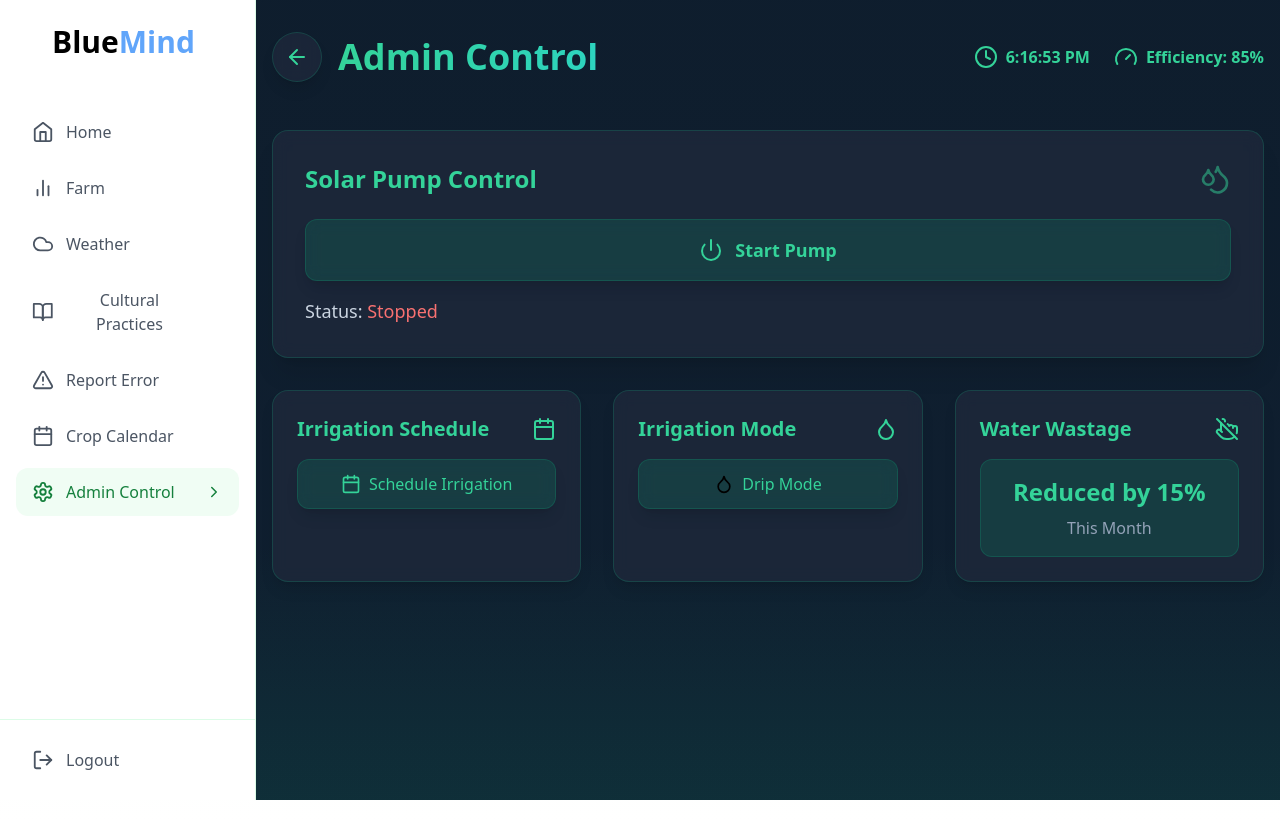
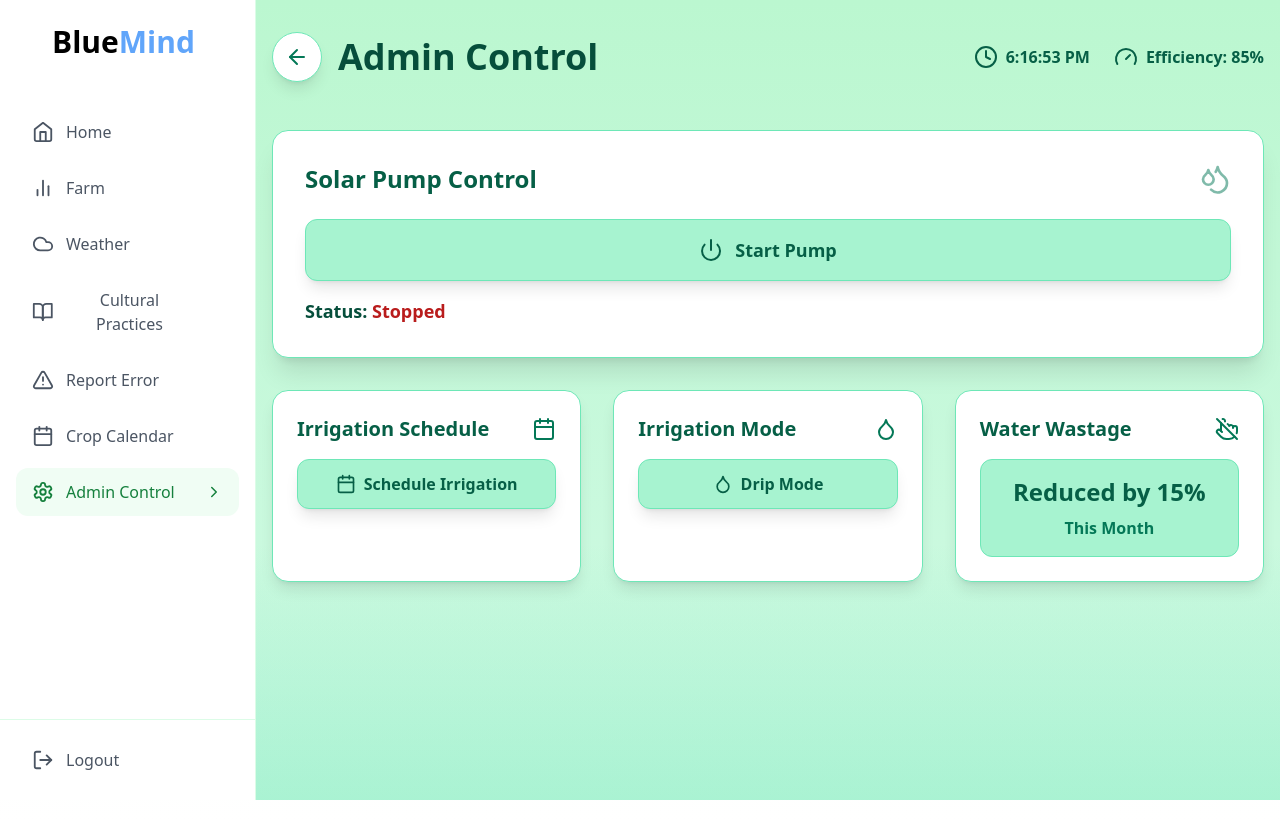
Before and after one commit to anmol5936/Project-BlueMind, a React (Vite) app in the folder Frontend/: page /AdminControl in a window 1280 px wide. Built offline with nearby package versions, Linux system fonts and the light colour scheme; sample sign-in values are in the browser's storage.

Commit message:
feat: Enhance BlueMindLoader with bubble animation and adjust loading transition duration

```diff
--- a/Frontend/src/App.tsx
+++ b/Frontend/src/App.tsx
@@ -22,7 +22,7 @@
 
   if (isLoading) {
     return (
-      <div className={`transition-opacity duration-500 ${isExiting ? 'animate-fade-out' : ''}`}>
+      <div className={`transition-opacity duration-800 ${isExiting ? 'animate-fade-out' : ''}`}>
         <BlueMindLoader />
       </div>
     );
--- a/Frontend/src/components/AdminControl.tsx
+++ b/Frontend/src/components/AdminControl.tsx
@@ -12,20 +12,20 @@
 
 const WaterWave: React.FC = () => (
   <div className="absolute inset-0 overflow-hidden pointer-events-none">
-    <div className="absolute inset-0 bg-gradient-to-b from-emerald-600/5 to-teal-500/5" />
+    <div className="absolute inset-0 bg-gradient-to-b from-green-200 to-emerald-100" />
     <motion.div
       initial={{ y: 0 }}
       animate={{ y: [-20, 0, -20] }}
       transition={{ duration: 4, repeat: Infinity, ease: "easeInOut" }}
-      className="absolute inset-x-0 bottom-0 h-64 bg-gradient-to-t from-emerald-500/10 to-transparent"
+      className="absolute inset-x-0 bottom-0 h-64 bg-gradient-to-t from-emerald-300/40 to-transparent"
     />
   </div>
 );
 
 const EfficiencyMeter: React.FC<{ efficiency: number }> = ({ efficiency }) => (
-  <div className="flex items-center gap-2 text-emerald-400">
+  <div className="flex items-center gap-2 text-emerald-800">
     <Gauge className="animate-pulse" size={24} />
-    <span className="font-semibold">Efficiency: {efficiency}%</span>
+    <span className="font-bold">Efficiency: {efficiency}%</span>
   </div>
 );
 
@@ -38,9 +38,9 @@
   }, []);
 
   return (
-    <div className="flex items-center gap-2 text-emerald-400">
+    <div className="flex items-center gap-2 text-emerald-800">
       <Clock size={24} />
-      <span className="font-semibold">
+      <span className="font-bold">
         {time.toLocaleTimeString()}
       </span>
     </div>
@@ -57,26 +57,26 @@
           initial={{ opacity: 0 }}
           animate={{ opacity: 1 }}
           exit={{ opacity: 0 }}
-          className="fixed inset-0 bg-slate-900/80 backdrop-blur-sm flex items-center justify-center z-50"
+          className="fixed inset-0 bg-emerald-100/90 backdrop-blur-sm flex items-center justify-center z-50"
         >
           <motion.div
             initial={{ scale: 0.9, y: 20 }}
             animate={{ scale: 1, y: 0 }}
             exit={{ scale: 0.9, y: 20 }}
-            className="bg-slate-800/90 backdrop-blur-lg rounded-2xl p-8 w-full max-w-md mx-4 border border-emerald-500/20 shadow-xl shadow-emerald-500/10"
+            className="bg-white rounded-2xl p-8 w-full max-w-md mx-4 border border-emerald-300 shadow-xl"
           >
             <div className="flex justify-between items-center mb-6">
-              <h3 className="text-2xl font-bold text-emerald-400">Schedule Irrigation</h3>
+              <h3 className="text-2xl font-bold text-emerald-800">Schedule Irrigation</h3>
               <button
                 onClick={onClose}
-                className="text-slate-400 hover:text-emerald-400 transition-colors"
+                className="text-emerald-600 hover:text-emerald-800 transition-colors"
                 aria-label="Close modal"
               >
                 <X size={24} />
               </button>
             </div>
             <div className="mb-6">
-              <label htmlFor="time" className="block text-lg font-medium text-emerald-400 mb-3">
+              <label htmlFor="time" className="block text-lg font-bold text-emerald-800 mb-3">
                 Select Time
               </label>
               <input
@@ -84,7 +84,7 @@
                 id="time"
                 value={selectedTime}
                 onChange={(e) => setSelectedTime(e.target.value)}
-                className="w-full p-3 bg-slate-700/50 border border-emerald-500/20 rounded-xl text-emerald-400 focus:ring-2 focus:ring-emerald-500 focus:border-transparent"
+                className="w-full p-3 bg-emerald-100 border border-emerald-300 rounded-xl text-emerald-800 font-bold focus:ring-2 focus:ring-emerald-600 focus:border-transparent"
               />
             </div>
             <div className="flex justify-end gap-4">
@@ -92,7 +92,7 @@
                 whileHover={{ scale: 1.02 }}
                 whileTap={{ scale: 0.98 }}
                 onClick={onClose}
-                className="px-6 py-3 text-slate-300 hover:text-emerald-400 rounded-xl transition-colors"
+                className="px-6 py-3 text-emerald-700 hover:text-emerald-800 rounded-xl transition-colors font-bold"
               >
                 Cancel
               </motion.button>
@@ -103,7 +103,7 @@
                   onSchedule(selectedTime);
                   onClose();
                 }}
-                className="px-6 py-3 bg-emerald-600 hover:bg-emerald-500 text-white rounded-xl shadow-lg shadow-emerald-500/20 transition-colors"
+                className="px-6 py-3 bg-emerald-700 hover:bg-emerald-600 text-white rounded-xl shadow-lg shadow-emerald-600/20 transition-colors font-bold"
               >
                 Schedule
               </motion.button>
@@ -138,9 +138,9 @@
     toast.success(`Pump ${isPumpRunning ? 'stopped' : 'started'} successfully!`, {
       icon: isPumpRunning ? '🔴' : '🟢',
       style: {
-        background: '#1f2937',
-        color: '#fff',
-        border: '1px solid #059669',
+        background: '#fff',
+        color: '#064e3b',
+        border: '1px solid #047857',
       },
     });
   };
@@ -149,9 +149,9 @@
     toast.success(`Irrigation scheduled for ${time}`, {
       icon: '📅',
       style: {
-        background: '#1f2937',
-        color: '#fff',
-        border: '1px solid #059669',
+        background: '#fff',
+        color: '#064e3b',
+        border: '1px solid #047857',
       },
     });
   };
@@ -160,7 +160,7 @@
     <motion.div
       initial={{ opacity: 0 }}
       animate={{ opacity: 1 }}
-      className="min-h-screen bg-slate-900 relative"
+      className="min-h-screen bg-emerald-100 relative"
     >
       <WaterWave />
       <Toaster position="top-right" />
@@ -178,12 +178,12 @@
                 whileHover={{ scale: 1.05 }}
                 whileTap={{ scale: 0.95 }}
                 onClick={() => navigate('/home')}
-                className="p-3 rounded-full bg-slate-800/80 backdrop-blur border border-emerald-500/20 shadow-lg"
+                className="p-3 rounded-full bg-white backdrop-blur border border-emerald-300 shadow-lg"
                 aria-label="Go back"
               >
-                <ArrowLeft className="text-emerald-400" size={24} />
+                <ArrowLeft className="text-emerald-700" size={24} />
               </motion.button>
-              <h1 className="text-4xl font-extrabold bg-gradient-to-r from-emerald-400 to-teal-400 bg-clip-text text-transparent">
+              <h1 className="text-4xl font-bold text-emerald-900">
                 Admin Control
               </h1>
             </div>
@@ -198,10 +198,10 @@
           {/* Main Pump Control */}
           <motion.div
             whileHover={{ y: -5 }}
-            className="lg:col-span-3 bg-slate-800/80 backdrop-blur rounded-2xl p-8 border border-emerald-500/20 shadow-xl"
+            className="lg:col-span-3 bg-white backdrop-blur rounded-2xl p-8 border border-emerald-300 shadow-xl"
           >
             <div className="flex items-center justify-between mb-6">
-              <h2 className="text-2xl font-bold text-emerald-400">Solar Pump Control</h2>
+              <h2 className="text-2xl font-bold text-emerald-800">Solar Pump Control</h2>
               <motion.div
                 animate={{
                   scale: isPumpRunning ? [1, 1.2, 1] : 1,
@@ -209,31 +209,31 @@
                 }}
                 transition={{ duration: 1, repeat: isPumpRunning ? Infinity : 0 }}
               >
-                <Droplets className="text-emerald-400" size={32} />
+                <Droplets className="text-emerald-700" size={32} />
               </motion.div>
             </div>
             <motion.button
               whileHover={{ scale: 1.02 }}
               whileTap={{ scale: 0.98 }}
               onClick={togglePump}
-              className={`w-full py-4 px-6 rounded-xl flex items-center justify-center gap-3 text-lg font-semibold ${
+              className={`w-full py-4 px-6 rounded-xl flex items-center justify-center gap-3 text-lg font-bold ${
                 isPumpRunning
-                  ? 'bg-red-500/20 text-red-400 hover:bg-red-500/30'
-                  : 'bg-emerald-600/20 text-emerald-400 hover:bg-emerald-600/30'
-              } backdrop-blur border border-emerald-500/20 shadow-lg transition-colors`}
+                  ? 'bg-red-200 text-red-700 hover:bg-red-300'
+                  : 'bg-emerald-200 text-emerald-800 hover:bg-emerald-300'
+              } backdrop-blur border border-emerald-300 shadow-lg transition-colors`}
               aria-label={isPumpRunning ? 'Stop pump' : 'Start pump'}
             >
               <Power size={24} />
               {isPumpRunning ? 'Stop Pump' : 'Start Pump'}
             </motion.button>
-            <div className="mt-4 flex items-center justify-between text-slate-300">
-              <p className="text-lg">
-                Status: <span className={isPumpRunning ? 'text-emerald-400' : 'text-red-400'}>
+            <div className="mt-4 flex items-center justify-between text-emerald-900">
+              <p className="text-lg font-bold">
+                Status: <span className={isPumpRunning ? 'text-emerald-700' : 'text-red-700'}>
                   {isPumpRunning ? 'Running' : 'Stopped'}
                 </span>
               </p>
               {isPumpRunning && (
-                <p className="text-emerald-400">
+                <p className="text-emerald-700 font-bold">
                   Water Saved: {waterSaved}L
                 </p>
               )}
@@ -243,17 +243,17 @@
           {/* Secondary Controls */}
           <motion.div
             whileHover={{ y: -5 }}
-            className="bg-slate-800/80 backdrop-blur rounded-2xl p-6 border border-emerald-500/20 shadow-lg"
+            className="bg-white backdrop-blur rounded-2xl p-6 border border-emerald-300 shadow-lg"
           >
             <div className="flex justify-between items-center mb-4">
-              <h2 className="text-xl font-semibold text-emerald-400">Irrigation Schedule</h2>
-              <Calendar className="text-emerald-400" size={24} />
+              <h2 className="text-xl font-bold text-emerald-800">Irrigation Schedule</h2>
+              <Calendar className="text-emerald-700" size={24} />
             </div>
             <motion.button
               whileHover={{ scale: 1.02 }}
               whileTap={{ scale: 0.98 }}
               onClick={() => setIsScheduleModalOpen(true)}
-              className="w-full py-3 px-4 rounded-xl bg-emerald-600/20 text-emerald-400 hover:bg-emerald-600/30 backdrop-blur border border-emerald-500/20 shadow-lg transition-colors flex items-center justify-center gap-2"
+              className="w-full py-3 px-4 rounded-xl bg-emerald-200 text-emerald-800 hover:bg-emerald-300 backdrop-blur border border-emerald-300 shadow-lg transition-colors flex items-center justify-center gap-2 font-bold"
               aria-label="Schedule irrigation"
             >
               <Calendar size={20} />
@@ -263,11 +263,11 @@
 
           <motion.div
             whileHover={{ y: -5 }}
-            className="bg-slate-800/80 backdrop-blur rounded-2xl p-6 border border-emerald-500/20 shadow-lg"
+            className="bg-white backdrop-blur rounded-2xl p-6 border border-emerald-300 shadow-lg"
           >
             <div className="flex justify-between items-center mb-4">
-              <h2 className="text-xl font-semibold text-emerald-400">Irrigation Mode</h2>
-              <Droplet className="text-emerald-400" size={24} />
+              <h2 className="text-xl font-bold text-emerald-800">Irrigation Mode</h2>
+              <Droplet className="text-emerald-700" size={24} />
             </div>
             <motion.button
               whileHover={{ scale: 1.02 }}
@@ -277,19 +277,19 @@
                 toast.success(`Switched to ${isDripMode ? 'Sprinkler' : 'Drip'} mode`, {
                   icon: '💧',
                   style: {
-                    background: '#1f2937',
-                    color: '#fff',
-                    border: '1px solid #059669',
+                    background: '#fff',
+                    color: '#064e3b',
+                    border: '1px solid #047857',
                   },
                 });
               }}
-              className={`w-full py-3 px-4 rounded-xl flex items-center justify-center gap-2 ${
-                isDripMode ? 'bg-emerald-600/20' : 'bg-blue-600/20'
-              } backdrop-blur border border-emerald-500/20 shadow-lg transition-colors`}
+              className={`w-full py-3 px-4 rounded-xl flex items-center justify-center gap-2 font-bold ${
+                isDripMode ? 'bg-emerald-200 text-emerald-800' : 'bg-blue-200 text-blue-800'
+              } backdrop-blur border border-emerald-300 shadow-lg transition-colors`}
               aria-label="Toggle irrigation mode"
             >
               <Droplet size={20} />
-              <span className={isDripMode ? 'text-emerald-400' : 'text-blue-400'}>
+              <span>
                 {isDripMode ? 'Drip Mode' : 'Sprinkler Mode'}
               </span>
             </motion.button>
@@ -297,21 +297,21 @@
 
           <motion.div
             whileHover={{ y: -5 }}
-            className="bg-slate-800/80 backdrop-blur rounded-2xl p-6 border border-emerald-500/20 shadow-lg"
+            className="bg-white backdrop-blur rounded-2xl p-6 border border-emerald-300 shadow-lg"
           >
             <div className="flex justify-between items-center mb-4">
-              <h2 className="text-xl font-semibold text-emerald-400">Water Wastage</h2>
-              <WaterOff className="text-emerald-400" size={24} />
+              <h2 className="text-xl font-bold text-emerald-800">Water Wastage</h2>
+              <WaterOff className="text-emerald-700" size={24} />
             </div>
-            <div className="text-center p-4 bg-emerald-600/20 rounded-xl border border-emerald-500/20">
+            <div className="text-center p-4 bg-emerald-200 rounded-xl border border-emerald-300">
               <motion.p
                 initial={{ scale: 0.9, opacity: 0 }}
                 animate={{ scale: 1, opacity: 1 }}
-                className="text-2xl font-bold text-emerald-400"
+                className="text-2xl font-bold text-emerald-800"
               >
                 Reduced by 15%
               </motion.p>
-              <p className="text-slate-400 mt-2">This Month</p>
+              <p className="text-emerald-700 font-bold mt-2">This Month</p>
             </div>
           </motion.div>
         </div>
--- a/Frontend/src/components/AuthLayout.tsx
+++ b/Frontend/src/components/AuthLayout.tsx
@@ -8,13 +8,13 @@
 
 export const AuthLayout: React.FC<AuthLayoutProps> = ({ children, title }) => {
   return (
-    <div className="min-h-screen bg-green-50 flex items-center justify-center px-4">
+    <div className="min-h-screen bg-blue-50 flex items-center justify-center px-4">
       <div className="max-w-md w-full space-y-8 bg-white p-8 rounded-2xl shadow-lg">
         <div className="text-center">
           <div className="flex justify-center">
-            <Leaf className="h-12 w-12 text-green-600 animate-float" />
+            <Leaf className="h-12 w-12 text-blue-600 animate-float" />
           </div>
-          <h2 className="mt-4 text-3xl font-bold text-green-800">{title}</h2>
+          <h2 className="mt-4 text-3xl font-bold text-blue-800">{title}</h2>
         </div>
         {children}
       </div>
```
Also changed, not shown: Frontend/src/components/BlueMindLoader.tsx (+193 -73 lines).
